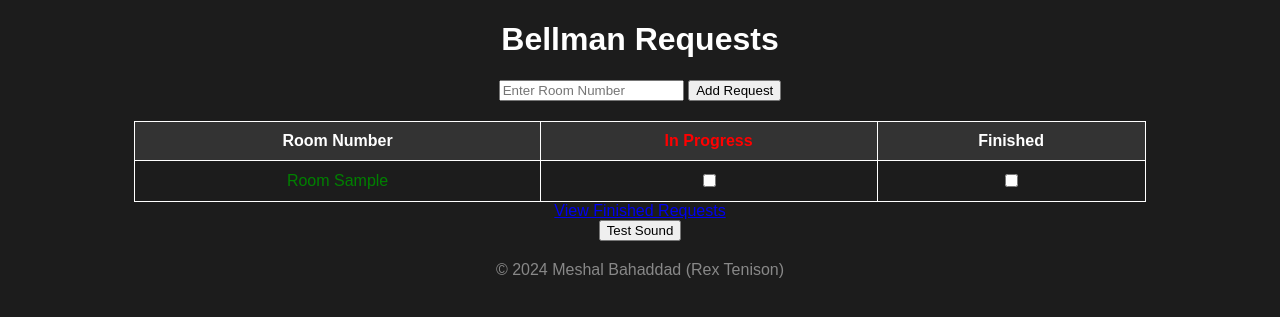
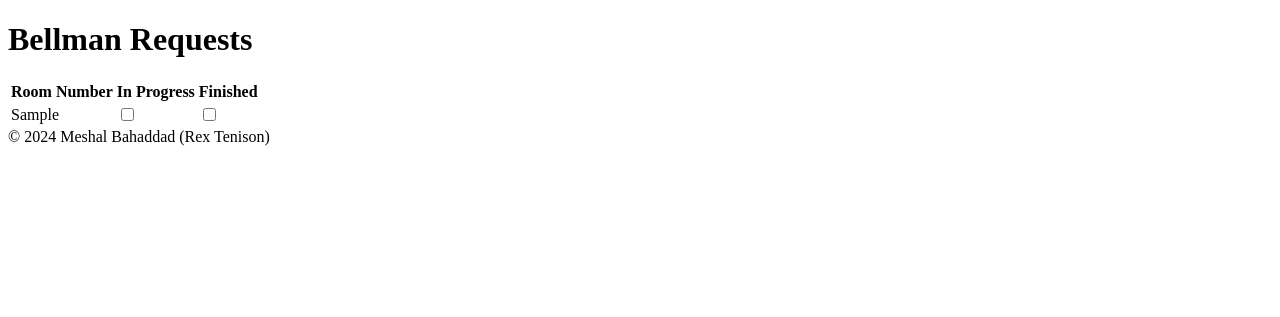
Before and after one commit to pogrammerex/bellman-request-system, a Flask app: page / in a window 1280 px wide. Shown: the top 317 px of the page. Run offline with Flask 3, Linux system fonts and the light colour scheme; tables that the repository leaves empty hold one stand-in row (values such as "Sample post"); some libraries are stand-ins or nearby versions.

Commit message:
Fixing Issues

```diff
--- a/templates/index.html
+++ b/templates/index.html
@@ -4,106 +4,53 @@
     <meta charset="UTF-8">
     <meta name="viewport" content="width=device-width, initial-scale=1.0">
     <title>Bellman Request System</title>
-    <script src="https://cdn.socket.io/4.0.0/socket.io.min.js"></script> <!-- Keep only one SocketIO script -->
+    <script src="https://cdn.socket.io/4.0.0/socket.io.min.js"></script> <!-- Include SocketIO library -->
     <style>
-        body {
-            background-color: #1c1c1c;
-            color: #ffffff;
-            font-family: Arial, sans-serif;
-            text-align: center;
-        }
-        .container {
-            width: 80%;
-            margin: 0 auto;
-            text-align: center;
-        }
-        table {
-            width: 100%;
-            margin-top: 20px;
-            border-collapse: collapse;
-        }
-        th, td {
-            border: 1px solid #ffffff;
-            padding: 10px;
-            text-align: center;
-        }
-        th {
-            background-color: #333333;
-        }
-        .pending {
-            color: green;
-        }
-        .in-progress {
-            color: orange;
-        }
-        .finished {
-            color: red;
-        }
-        .center {
-            margin: 0 auto;
-        }
-        .copyright {
-            margin-top: 20px;
-            color: #888888;
-        }
-        /* Style the "In Progress" column header in red */
-        .progress-header {
-            color: red;
-        }
+        /* Your styling here */
     </style>
 </head>
 <body>
     <h1>Bellman Requests</h1>
-    <div class="container">
-        <form action="/add" method="POST">
-            <input type="text" name="room_number" placeholder="Enter Room Number" required>
-            <button type="submit">Add Request</button>
-        </form>
 
-        <table>
+    <!-- The table where requests will be added dynamically -->
+    <table id="requests-table">
+        <thead>
             <tr>
                 <th>Room Number</th>
-                <th class="progress-header">In Progress</th>
+                <th>In Progress</th>
                 <th>Finished</th>
             </tr>
+        </thead>
+        <tbody>
             {% for req in requests %}
-            <tr>
-                <td class="{% if req.status == 'Pending' %}pending{% elif req.status == 'In Progress' %}in-progress{% else %}finished{% endif %}">
-                    Room {{ req.room }}
-                </td>
+            <tr id="row-{{ req.id }}">
+                <td>{{ req.room }}</td>
                 <td>
                     <form action="/update/{{ req.id }}/in-progress" method="POST">
-                        <input type="hidden" name="status" value="in-progress">
                         <input type="checkbox" onclick="this.form.submit()" {% if req.status == 'In Progress' %}checked{% endif %}>
                     </form>
                 </td>
                 <td>
                     <form action="/finish/{{ req.id }}" method="POST">
-                        <input type="hidden" name="status" value="finished">
                         <input type="checkbox" onclick="this.form.submit()" {% if req.status == 'Finished' %}checked{% endif %}>
                     </form>
                 </td>
             </tr>
-            {% else %}
-            <tr>
-                <td colspan="3">No requests at the moment.</td>
-            </tr>
             {% endfor %}
+        </tbody>
     </table>
-        <a href="/finished">View Finished Requests</a>
-    </div>
 
-    <audio id="notification-sound" src="{{ url_for('static', filename='notification.wav') }}" preload="auto"Autoplay></audio>
+    <!-- Notification Sound -->
+    <audio id="notification-sound" src="{{ url_for('static', filename='notification.wav') }}" preload="auto"></audio>
 
     <script type="text/javascript">
-        var socket = io();
+        var socket = io();  // Connect to SocketIO
 
         // Function to play the notification sound
         function playNotificationSound() {
             var audio = document.getElementById('notification-sound');
             if (audio) {
-            audio.muted = false;
-            console.log("Playing sound for new request...");
+                audio.currentTime = 0;  // Reset the audio to start from the beginning
                 audio.play().catch(function(error) {
                     console.log("Audio playback failed:", error);
                 });
@@ -112,30 +59,40 @@
             }
         }
 
+        // Function to dynamically add a row to the table for a new request
+        function addRequestToTable(room_number) {
+            var tbody = document.querySelector('#requests-table tbody');
+            var newRow = document.createElement('tr');
+
+            newRow.innerHTML = `
+                <td>Room ${room_number}</td>
+                <td>
+                    <form action="/update/in-progress" method="POST">
+                        <input type="checkbox" onclick="this.form.submit()">
+                    </form>
+                </td>
+                <td>
+                    <form action="/finish" method="POST">
+                        <input type="checkbox" onclick="this.form.submit()">
+                    </form>
+                </td>
+            `;
+
+            tbody.appendChild(newRow);
+        }
+
         // Listen for updates from the server
         socket.on('update_requests', function(data) {
+            console.log("New request for room:", data.room_number);
 
-            // Play sound when a new request is received
+            // Play the notification sound
             playNotificationSound();
 
-            setTimeout(function() {
-            location.reload();  // Reload the page after 2 seconds
-        }, 2000);  // 2000 milliseconds = 2 seconds
-    });
-    // Enable sound playback after any user interaction
-    document.addEventListener('click', function() {
-        var audio = document.getElementById('notification-sound');
-        if (audio) {
-            audio.play().then(() => {
-                console.log("Autoplay enabled by user interaction");
-                }).catch(error => {
-                console.log("Autoplay not allowed without user interaction");
-            });
-        }
+            // Dynamically add the new request to the table without reloading
+            addRequestToTable(data.room_number);
         });
     </script>
 
-    <button onclick="playNotificationSound()">Test Sound</button>
     <!-- Copyright Notice -->
     <div class="copyright">
         &copy; 2024 Meshal Bahaddad (Rex Tenison)
```
Lines whose indentation alone changed are shown as unchanged.
